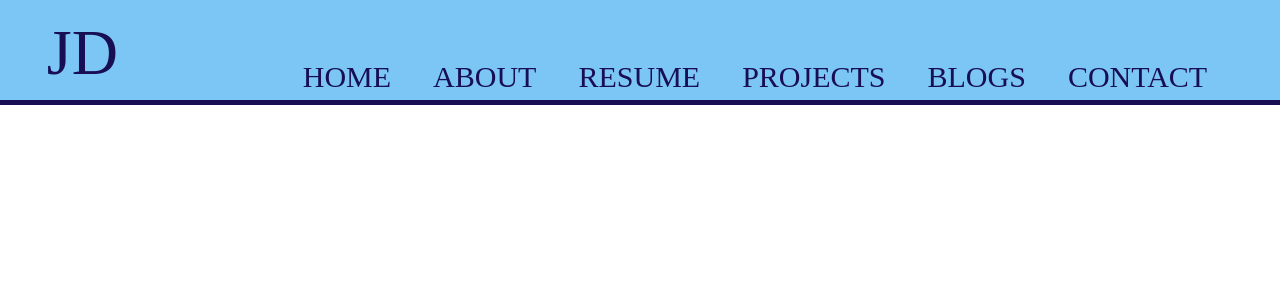
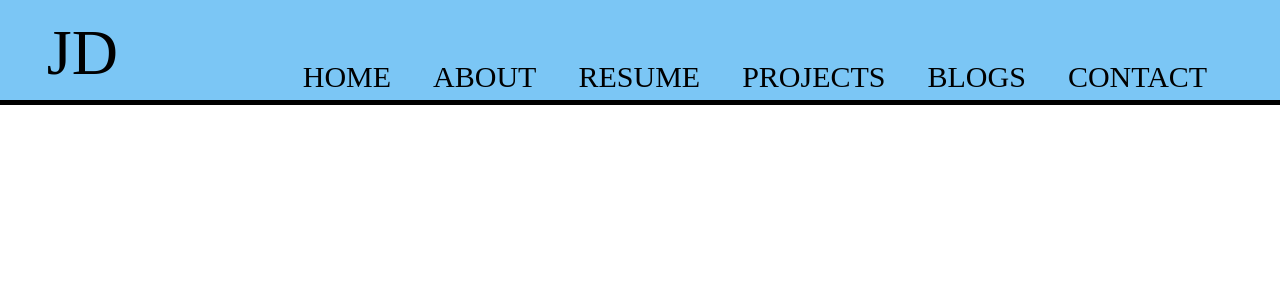
Before and after one commit to Jamondixon/website, a React (Create React App) app: page / in a window 1280 px wide. Shown: the top 300 px of the page. Built offline with nearby package versions, Linux system fonts and the light colour scheme; a web font is replaced by a local one.

Commit message:
nav on all pages

```diff
--- a/src/Components/Nav/NavBar.css
+++ b/src/Components/Nav/NavBar.css
@@ -1,7 +1,7 @@
 :root {
     --primary: rgb(235, 229, 176);
     --turquoise: #7bc6f5;
-    --dark: #170e54;
+    --dark: #000000;
     --yellow: #fbdb04;
 }
 
--- a/src/Pages/About/About.js
+++ b/src/Pages/About/About.js
@@ -0,0 +1,10 @@
+import Nav from '../../Components/Nav/NavBar'
+import './About.css'
+
+const About = () => {
+    return (
+        <Nav />
+    );
+};
+
+export default About;
--- a/src/Pages/Blogs/Blogs.js
+++ b/src/Pages/Blogs/Blogs.js
@@ -0,0 +1,10 @@
+import Nav from '../../Components/Nav/NavBar'
+import './Blogs.css'
+
+const Blogs = () => {
+    return (
+        <Nav />
+    );
+};
+
+export default Blogs;
--- a/src/Pages/Contact/Contact.js
+++ b/src/Pages/Contact/Contact.js
@@ -0,0 +1,10 @@
+import Nav from '../../Components/Nav/NavBar'
+import './Contact.css'
+
+const Contact = () => {
+    return (
+        <Nav />
+    );
+};
+
+export default Contact;
--- a/src/Pages/Projects/Projects.js
+++ b/src/Pages/Projects/Projects.js
@@ -0,0 +1,10 @@
+import Nav from '../../Components/Nav/NavBar'
+import './Projects.css'
+
+const Projects = () => {
+    return (
+        <Nav />
+    );
+};
+
+export default Projects;
--- a/src/Pages/Resume/Resume.js
+++ b/src/Pages/Resume/Resume.js
@@ -0,0 +1,10 @@
+import Nav from '../../Components/Nav/NavBar'
+import './Resume.css'
+
+const Resume = () => {
+    return (
+        <Nav />
+    );
+};
+
+export default Resume;
```
